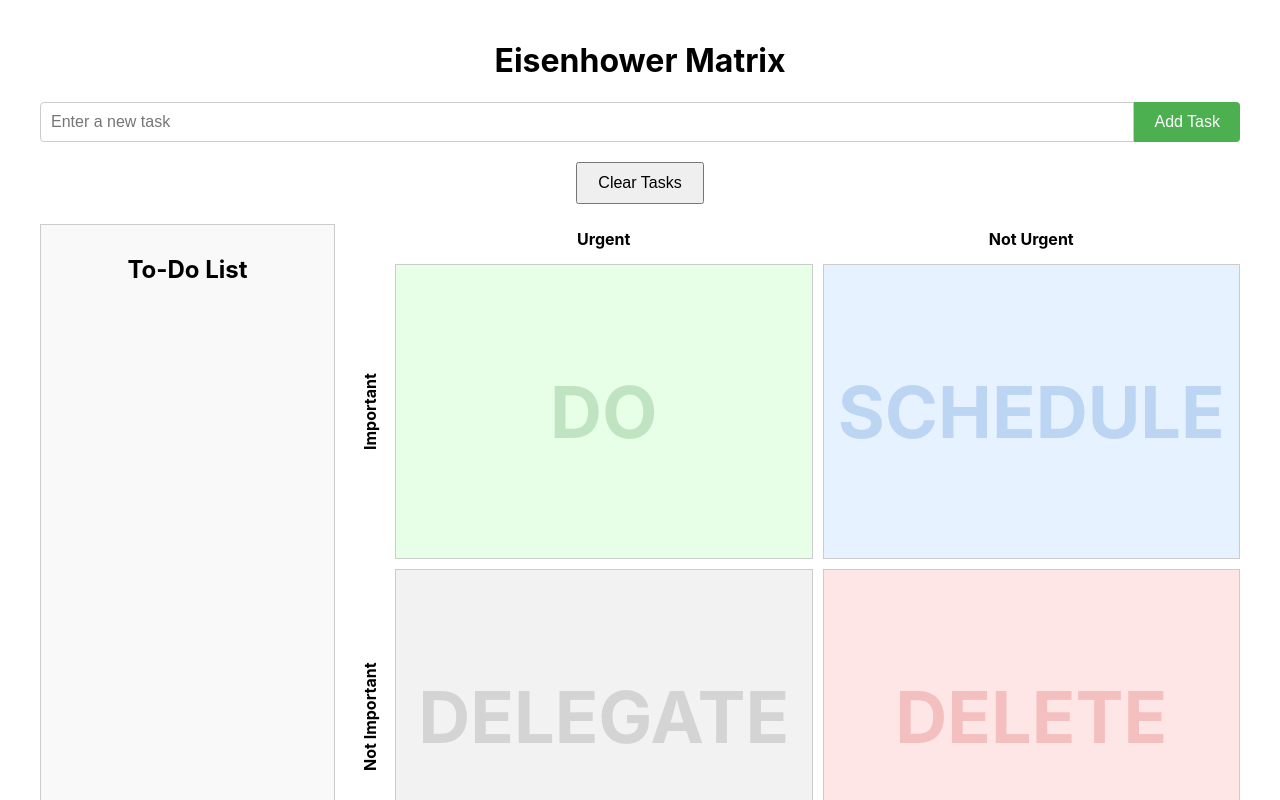
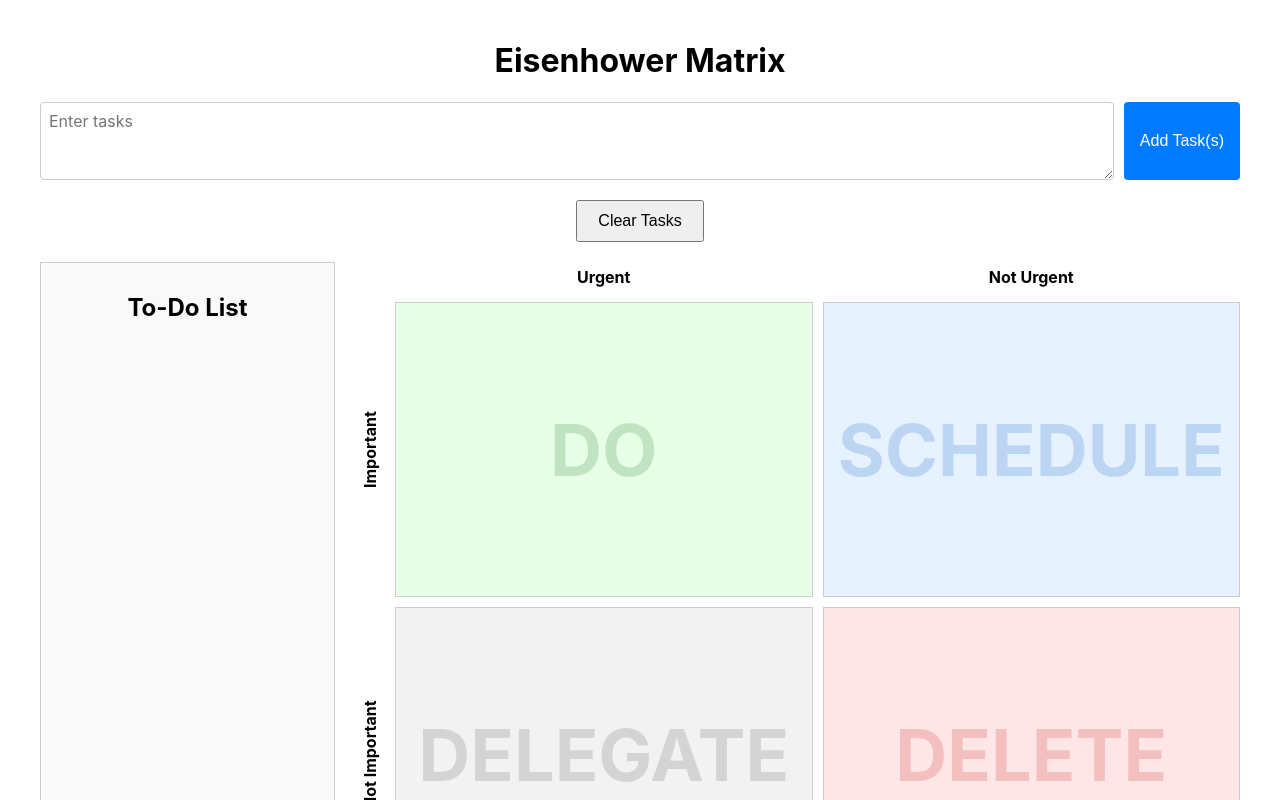
Before and after one commit to SamBroner/eisenhower, a React (Create React App) app: page / in a window 1280 px wide. Shown: the top 800 px of the page. Built offline with nearby package versions, Linux system fonts and the light colour scheme.

Commit message:
Add multi-add

```diff
--- a/src/App.css
+++ b/src/App.css
@@ -36,3 +36,33 @@
     transform: rotate(360deg);
   }
 }
+
+.task-input {
+  display: flex;
+  gap: 10px;
+  margin-bottom: 20px;
+}
+
+.task-input__textarea {
+  flex: 1;
+  padding: 8px;
+  border: 1px solid #ccc;
+  border-radius: 4px;
+  font-family: inherit;
+  font-size: inherit;
+  resize: vertical;
+  min-height: 38px;
+}
+
+.task-input button {
+  padding: 8px 16px;
+  background-color: #007bff;
+  color: white;
+  border: none;
+  border-radius: 4px;
+  cursor: pointer;
+}
+
+.task-input button:hover {
+  background-color: #0056b3;
+}
--- a/src/App.tsx
+++ b/src/App.tsx
@@ -23,14 +23,16 @@ function App() {
     localStorage.setItem('tasks', JSON.stringify(tasks));
   }, [tasks]);
 
-  const addTask = (text: string) => {
-    const newTask: Task = {
-      id: Date.now().toString(),
-      text,
-      quadrant: 'todoList',
-      order: tasks.length,
-    };
-    setTasks([...tasks, newTask]);
+  const addTasks = (texts: string[]) => {
+    setTasks(prevTasks => {
+      const newTasks = texts.map((text, index) => ({
+        id: (Date.now() + index).toString(),
+        text,
+        quadrant: 'todoList' as const,
+        order: prevTasks.length + index,
+      }));
+      return [...prevTasks, ...newTasks];
+    });
   };
 
   const updateTaskOrder = (taskId: string, targetTaskId?: string) => {
@@ -113,7 +115,9 @@ function App() {
   return (
     <div className="App">
       <h1>Eisenhower Matrix</h1>
-      <TaskInput onAddTask={addTask} />
+      <TaskInput
+        onAddTasks={addTasks}
+      />
       <div className="button-container">
         <button onClick={clearTasks}>Clear Tasks</button>
       </div>
--- a/src/components/TaskInput.tsx
+++ b/src/components/TaskInput.tsx
@@ -1,29 +1,58 @@
 import React, { useState } from 'react';
 
 interface Props {
-  onAddTask: (text: string) => void;
+  onAddTasks: (tasks: string[]) => void;
 }
 
-const TaskInput: React.FC<Props> = ({ onAddTask }) => {
+const TaskInput: React.FC<Props> = ({ onAddTasks }) => {
   const [taskText, setTaskText] = useState('');
+
+  const parseTaskInput = (input: string): string[] => {
+
+    // Normalize line endings and remove any checkbox markers
+    input = input
+      .replace(/\r\n/g, '\n') // Convert Windows line endings
+      .replace(/\r/g, '\n')   // Convert old Mac line endings
+      .replace(/- \[(x| )?\]/g, '-');
+
+    // Split the input into lines and process each line
+    const lines = input.split('\n');
+
+    return lines
+      .map(line => {
+        // Remove numbers (1., 2., etc) or bullet points (-, *) from the start
+        return line.replace(/^\s*(?:\d+\.|[-*])\s*/, '').trim();
+      })
+      .filter(line => line.length > 0); // Remove empty lines
+  };
 
   const handleSubmit = (e: React.FormEvent) => {
     e.preventDefault();
     if (taskText.trim()) {
-      onAddTask(taskText.trim());
+      const tasks = parseTaskInput(taskText.trim());
+      onAddTasks(tasks);
       setTaskText('');
+    }
+  };
+
+  const handleKeyDown = (e: React.KeyboardEvent<HTMLTextAreaElement>) => {
+    if (e.key === 'Enter' && !e.shiftKey) {
+      e.preventDefault();
+      handleSubmit(e);
     }
   };
 
   return (
     <form onSubmit={handleSubmit} className="task-input">
-      <input
-        type="text"
+      <textarea
         value={taskText}
         onChange={(e) => setTaskText(e.target.value)}
-        placeholder="Enter a new task"
+        onKeyDown={handleKeyDown}
+        placeholder="Enter tasks"
+        rows={3}
+        className="task-input__textarea"
       />
-      <button type="submit">Add Task</button>
+      <button type="submit">Add Task(s)</button>
     </form>
   );
 };
```
